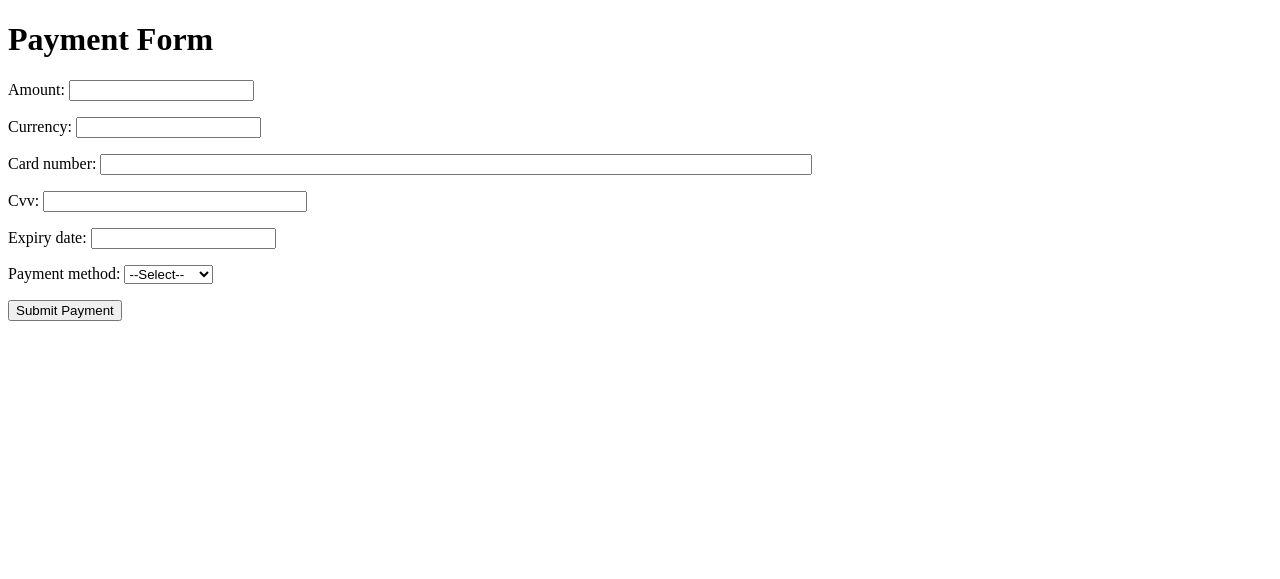
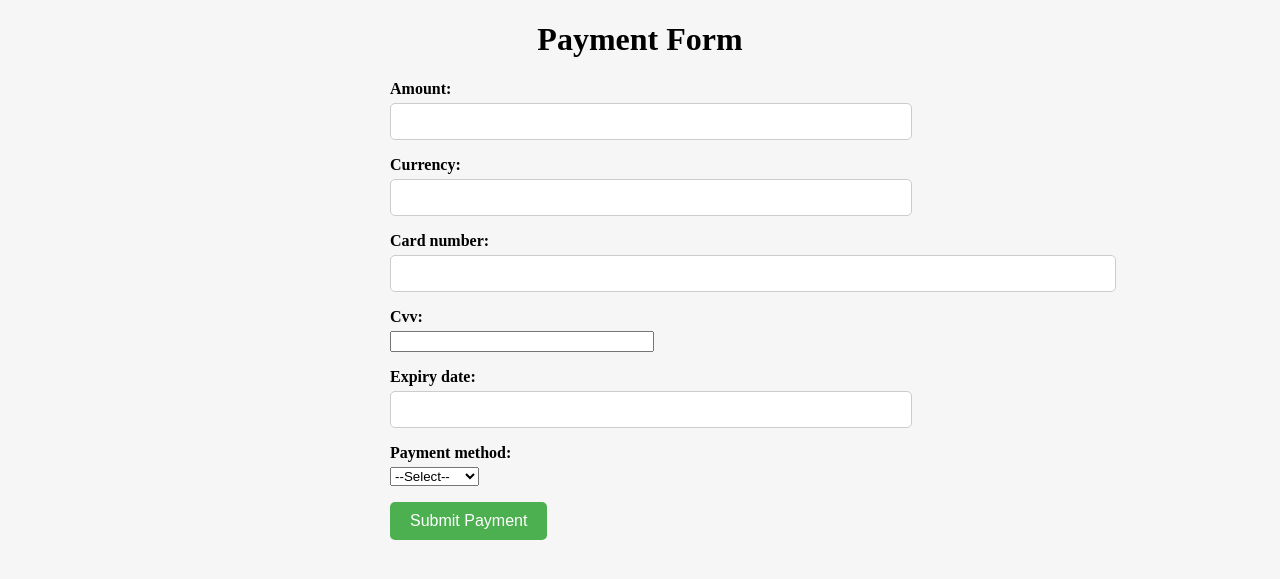
Before and after one commit to Kaybee-debug/MoveItApp, a Django app: page /Payment/payment/ in a window 1280 px wide. Shown: the top 579 px of the page. Run offline with Django 4.2, Linux system fonts and the light colour scheme; some libraries are stand-ins or nearby versions.

Commit message:
templates

```diff
--- a/templates/inbox.html
+++ b/templates/inbox.html
@@ -21,7 +21,7 @@
     {% for message in messages_received %}
     <div class="message">
       <p>From: {{ message.sender }}</p>
-      <p>{{ message.content }} - {{ message.timestamp }</p>
+      <p>{{ message.content }} - {{ message.timestamp }}</p>
       <a href="{% url 'compose_message' sender_id=message.sender.id %}">Reply</a>
     </div>
   {% endfor %}
--- a/templates/payment.html
+++ b/templates/payment.html
@@ -1,7 +1,51 @@
 <!DOCTYPE html>
 <html>
   <head>
-    <title>Payment Form</title>
+    <title>Payment Information</title>
+    <style>
+      body {
+        background-color: #F6F6F6;
+      }
+      h1 {
+        text-align: center;
+      }
+      form {
+        max-width: 500px;
+        margin: 0 auto;
+      }
+
+      form button[type="submit"] {
+        background-color: #4CAF50;
+        color: white;
+        border: none;
+        padding: 10px 20px;
+        font-size: 16px;
+        cursor: pointer;
+        border-radius: 5px;
+        transition: all 0.3s ease;
+      }
+
+      form button[type="submit"]:hover {
+        background-color: #3e8e41;
+      }
+
+      form input[type="text"],
+      form input[type="email"],
+      form input[type="number"] {
+        display: block;
+        width: 100%;
+        padding: 10px;
+        border: 1px solid #ccc;
+        border-radius: 5px;
+        margin-bottom: 10px;
+      }
+
+      form label {
+        display: block;
+        margin-bottom: 5px;
+        font-weight: bold;
+      }
+    </style>
   </head>
   <body>
     <h1>Payment Form</h1>
--- a/templates/ridedetails.html
+++ b/templates/ridedetails.html
@@ -78,7 +78,7 @@
         </div>
         <div class="icon_p">
             <i><img src='{% static "images/bullet.jpeg" %}' alt=""></i>
-            <p>Price R500</p>
+            <p>Price R{{ total_price }}</p>
         </div>
         <button class="btn" id="signIn"><a href="display">Confirm</a></button>
     </div>
```
Also changed, not shown: templates/chooseride.html (+35 -7 lines), templates/deliveries.html (+10 -2 lines), templates/relocate.html (+29 -6 lines).
